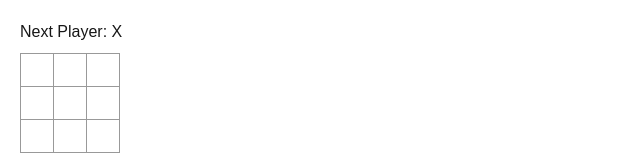
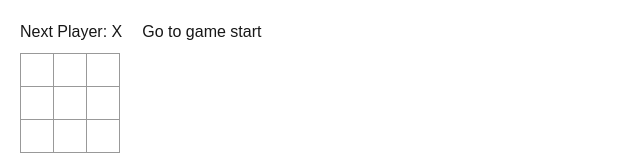
Before and after one commit to calltri/tic-tac-toe-react, a Next.js app: page / in a window 1280 px wide. Shown: the top 160 px of the page, without its empty margins (0-640 px from the left). Built offline with nearby package versions, Linux system fonts and the light colour scheme.

Commit message:
Added display for moves and button for them. Discovered bug with win state calculation.

```diff
--- a/app/page.js
+++ b/app/page.js
@@ -4,8 +4,6 @@
 
 /*
 TODO:
-  identify player turns
-  calculate who wins (array of win states?, checker, and updater?)
   Store previous data
   HAve go back thing
 
@@ -102,13 +100,32 @@
     setXIsNext(!xIsNext);
   }
 
+  function jumpTo(nextMove) {
+
+  }
+
+  const moves = history.map((squares, move) => {
+    let description;
+    if (move > 0) {
+      description = "Go to move #" + move;
+    }
+    else {
+      description = "Go to game start";
+    }
+    return (
+      <li key={move}>
+        <button onClick={() => jumpTo(move)}> {description} </button>
+      </li>
+    );
+  });
+
   return (
     <div className="game">
       <div className="game-board">
         <Board xIsNext={xIsNext} squares={currentSquares} onPlay={handlePlay}/>
       </div>
       <div className='game-info'>
-        <ol></ol>
+        <ol>{moves}</ol>
       </div>
     </div>
   )
```
